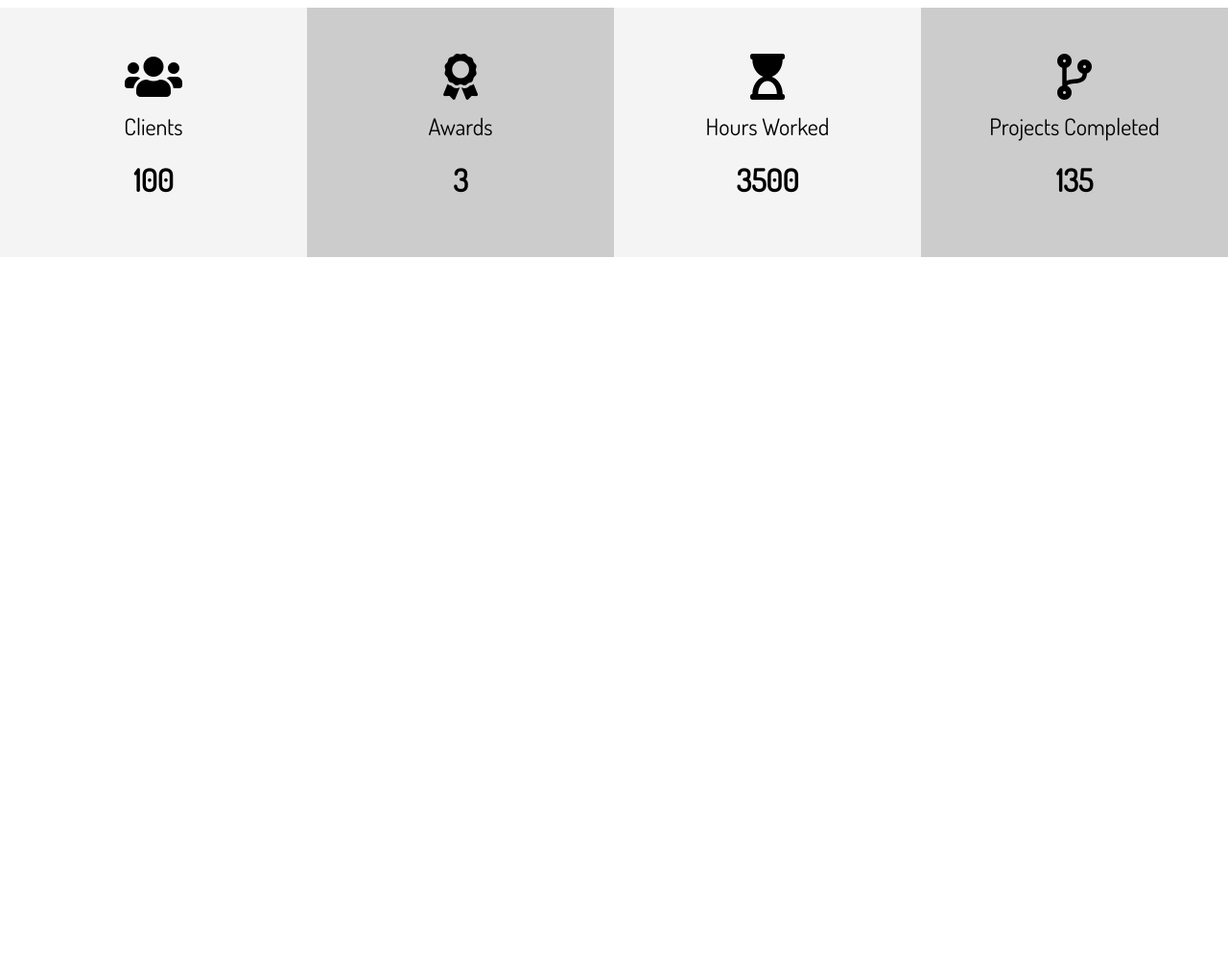
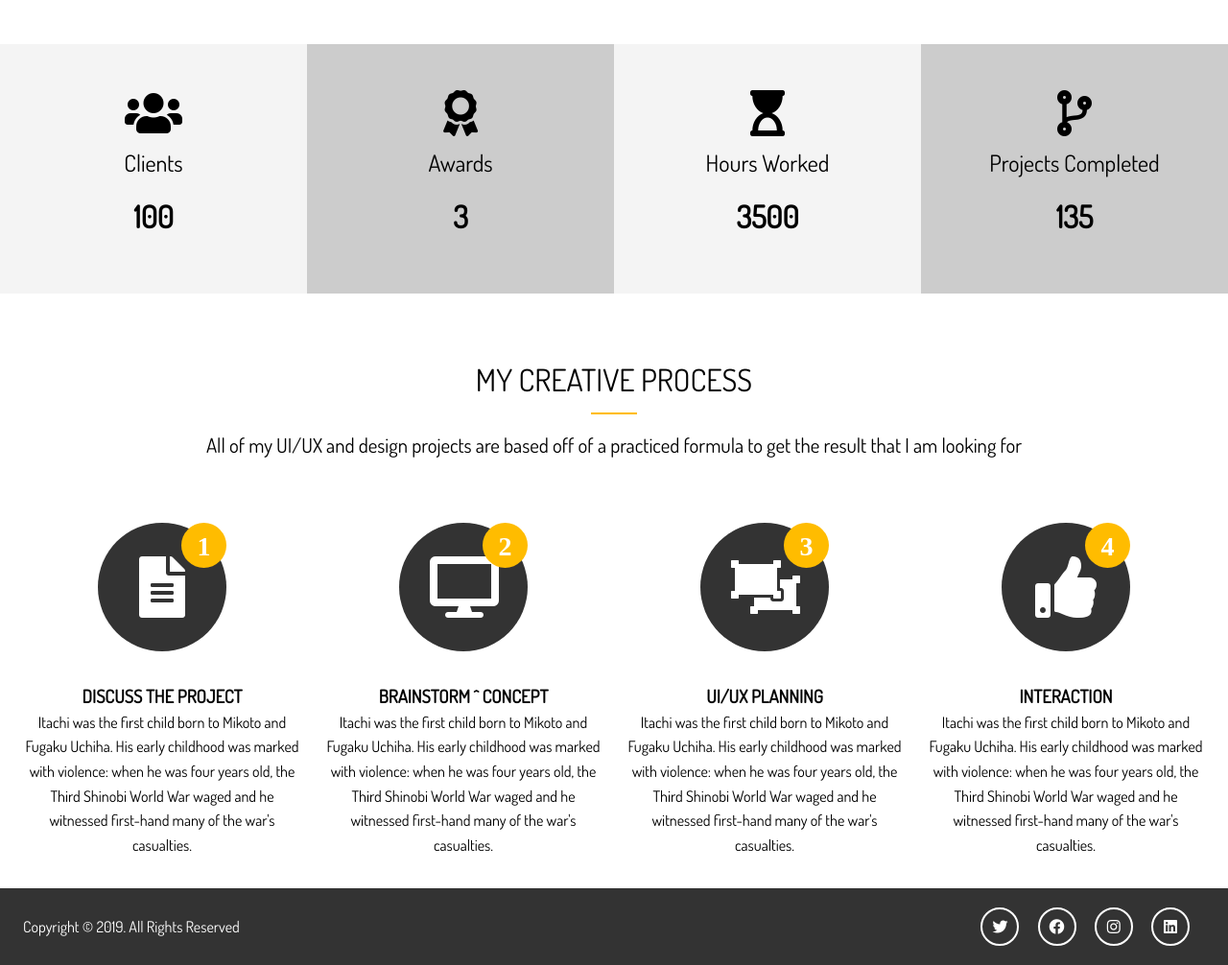
Before and after one commit to PSSubramanyaBhat/Udemy-Portfolio-Website, a website: page dist/index.html in a window 1280 px wide. Shown: the part 1230-2236 px from the top of the page at 96% size. Before the commit the page ends 1530 px from the top, so only its background shows below. Drawn offline with Linux system fonts and the light colour scheme.

Commit message:
Process section and footer completed

```diff
--- a/scss/_config.scss
+++ b/scss/_config.scss
@@ -1,6 +1,17 @@
+//Variables
 $website-width: 1280px;
 $main-color: #ffbc00;
 $light-color: #f4f4f4;
 $medium-color:#ccc;
 $dark-color: #333;
 $bg-image: url('../img/showcase.jpg');
+
+
+//Set Text Color
+@function set-text-color($color) {
+    @if (lightness($color) > 50) {
+        @return #000;
+    } @else {
+        @return #fff;
+    }
+}
--- a/scss/_utilities.scss
+++ b/scss/_utilities.scss
@@ -80,3 +80,20 @@ input[class^='btn-']:hover {
         margin: 4rem 0;
     }
 }
+
+.section-title {
+    font-size: 2rem;
+    display: block;
+    padding-bottom: 0.5rem;
+    text-align: center;
+    font-weight: 100;
+    text-transform: uppercase;
+}
+
+.bottom-line {
+    height: 2px;
+    width: 3rem;
+    background: $main-color;
+    display: block;
+    margin: 0 auto 1rem auto;
+}
--- a/scss/main.scss
+++ b/scss/main.scss
@@ -116,32 +116,6 @@ img {
     }
 
     //Home Section B
-    // &-b {
-    //     .stats {
-    //         margin: 1rem;
-    //         display: grid;
-    //         grid-gap: 1rem;
-    //         grid-template-columns: repeat(4, 1fr);
-    //         div:nth-child(odd) {
-    //             border: 1px solid grey;
-    //             padding: 3rem;
-    //             background-color: $medium-color;
-    //             ul {
-    //                 line-height: 2;
-    //             }
-    //         }
-
-    //         div:nth-child(even) {
-    //             border: 1px solid grey;
-    //             padding: 3rem;
-    //             background-color: $light-color;
-    //             ul {
-    //                 line-height: 2;
-    //             }
-    //         }
-    //     }
-    // }
-
     &-b {
         .stats {
             display: grid;
@@ -170,9 +144,87 @@ img {
                     background-color: $medium-color;
                 }
             }
+        }
+    }
 
+    //Home Section C
+    &-c {
+        .process {
+            display: grid;
+            grid-template-columns: repeat(4, 1fr);
+            grid-gap: 1.5rem;
+            text-align: center;
 
+            //process-step
+            &-step {
+                position: absolute;
+                top: 0;
+                right: 0;
+                font-size: 28px;
+                background: $main-color;
+                color: set-text-color($main-color);
+                border-radius: 50%;
+                height: 15px;
+                width: 15px;
+                line-height: 15px;
+                padding: 1rem;
+                transition: all 1s;
+            }
 
+            //process-icon
+            &-icon {
+                border-radius: 50%;
+                background: $dark-color;
+                color: set-text-color($dark-color);
+                padding: 2rem;
+                width: 70px;
+                height: 70px;
+                line-height: 70px;
+                text-align: center;
+                position: relative;
+                transition: all 1s;
+
+                &:hover {
+                    background: $main-color;
+                    width: 90px;
+                    height: 90px;
+                    line-height: 90px;
+
+                    .process-step {
+                        background: $dark-color;
+                        color: set-text-color($dark-color);
+                    }
+                }
+            }
         }
     }
 }
+
+//Footer
+#main-footer {
+    background: $dark-color;
+    color: #fff;
+    height: 5rem;
+
+    .footer-content {
+        display: flex;
+        justify-content: space-between;
+        height: 5rem;
+        align-items: center;
+
+        .social .fab {
+            margin-right: 1rem;
+            border: 2px #fff solid;
+            border-radius: 50%;
+            height: 20px;
+            width: 20px;
+            line-height: 20px;
+            text-align: center;
+            padding: 0.5rem;
+
+            &:hover {
+                background: $main-color;
+            }
+        }
+    }
+}
```
Also changed, not shown: dist/css/main.css, dist/index.html.
